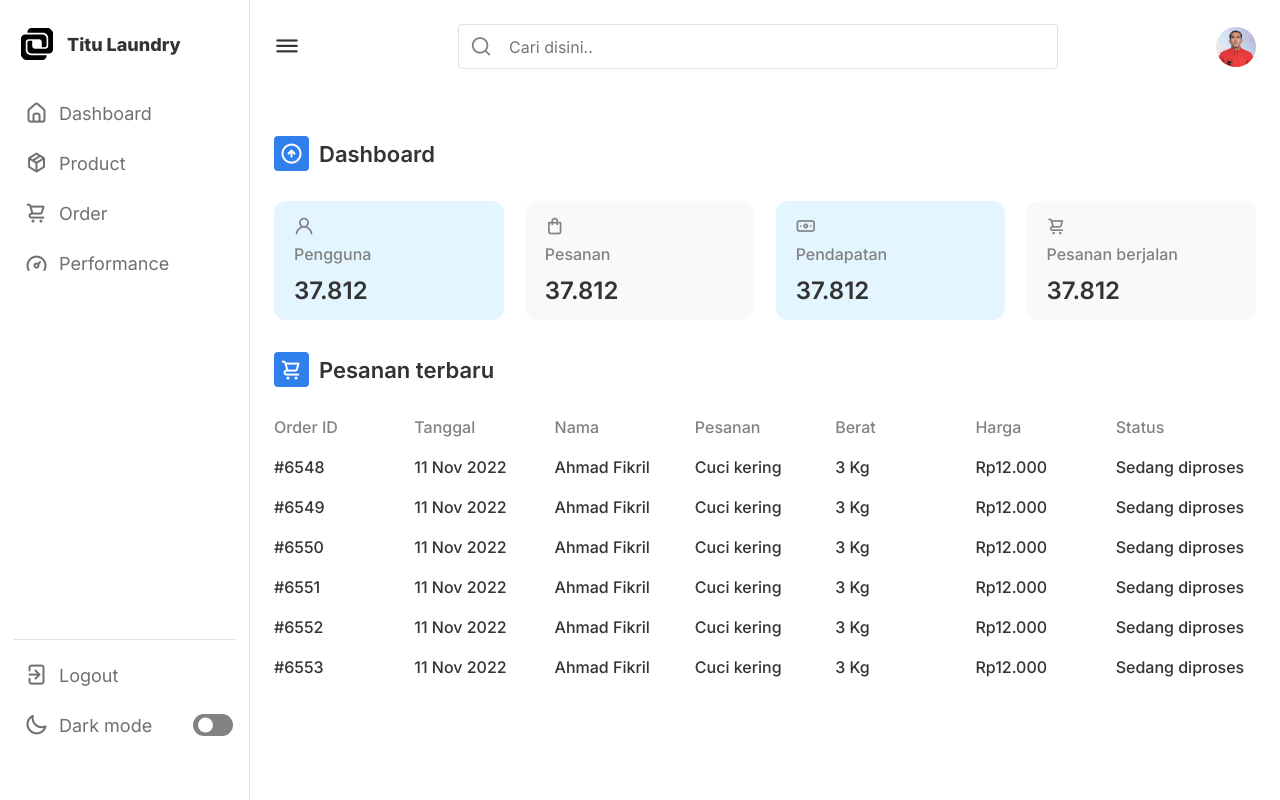
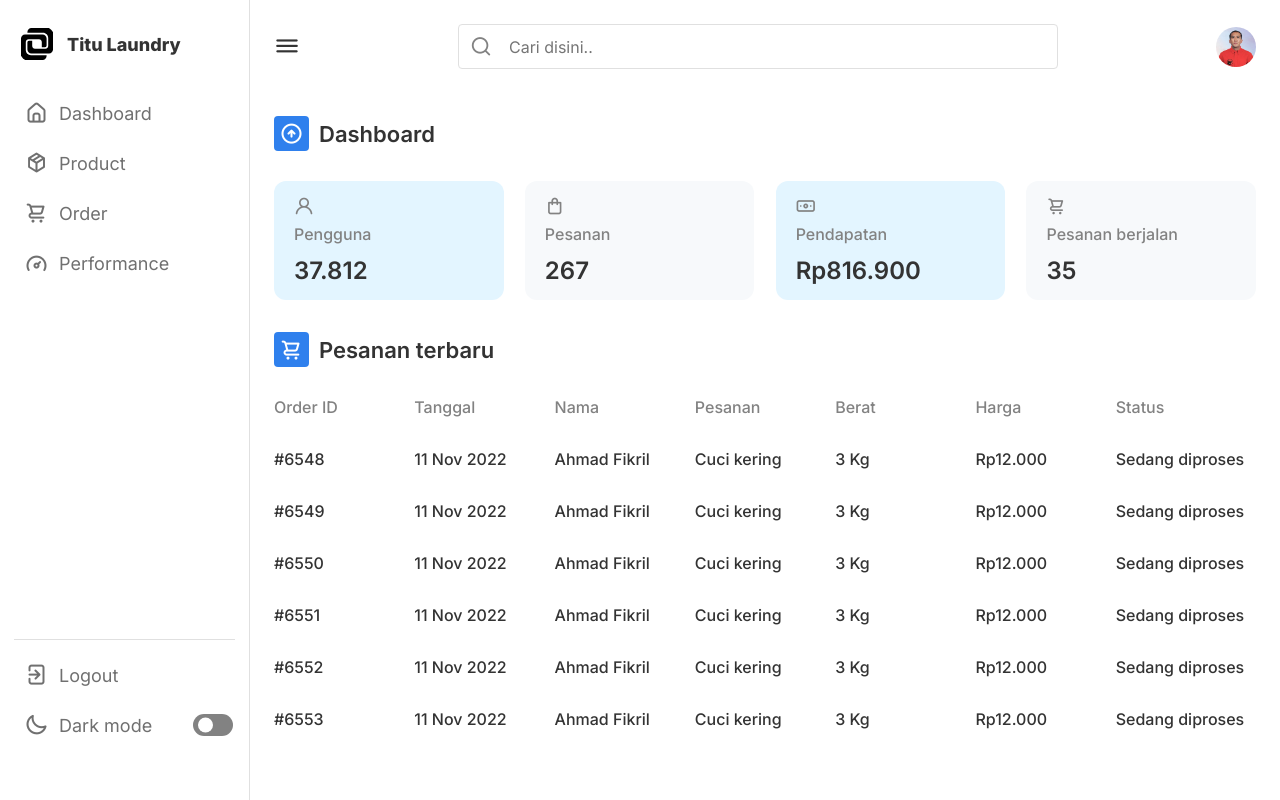
Before and after one commit to fikrilal/Titu-Laundry-Admin-Website, a PHP site: page / in a window 1280 px wide. Run offline with PHP 8.4, Linux system fonts and the light colour scheme.

Commit message:
fix little things

```diff
--- a/index.html
+++ b/index.html
@@ -85,17 +85,17 @@
                     <div class="box box2">
                         <i class="uil uil-shopping-bag"></i>
                         <span class="text">Pesanan</span>
-                        <span class="number">37.812</span>
+                        <span class="number">267</span>
                     </div>
                     <div class="box box3">
                         <i class="uil uil-money-bill"></i>
                         <span class="text">Pendapatan</span>
-                        <span class="number">37.812</span>
+                        <span class="number">Rp816.900</span>
                     </div>
                     <div class="box box4">
                         <i class="uil uil-shopping-cart"></i>
                         <span class="text">Pesanan berjalan</span>
-                        <span class="number">37.812</span>
+                        <span class="number">35</span>
                     </div>
                 </div>
             </div>
--- a/style.css
+++ b/style.css
@@ -428,7 +428,7 @@ nav.close ~ .dashboard .top {
 }
 
 .dashboard .dash-content {
-  padding-top: 80px;
+  padding-top: 60px;
 }
 
 .dash-content .title {
@@ -439,7 +439,6 @@ nav.close ~ .dashboard .top {
 
 .dash-content .title i {
   margin-top: 32px;
-  position: relative;
   height: 35px;
   width: 35px;
   background-color: #2F80ED;
@@ -530,7 +529,7 @@ nav.close ~ .dashboard .top {
 .activity-data .data .data-list {
   font-size: 16px;
   font-weight: 500;
-  margin-top: 20px;
+  margin-top: 32px;
   white-space: norwrap;
   color: #333333;
 }
```
